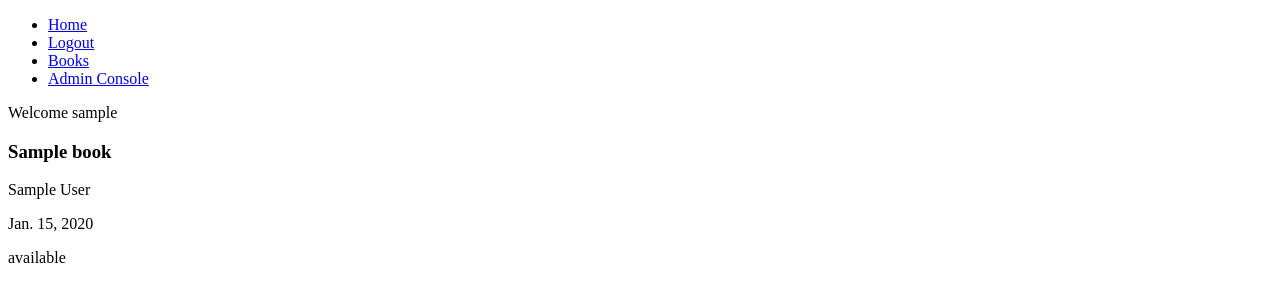
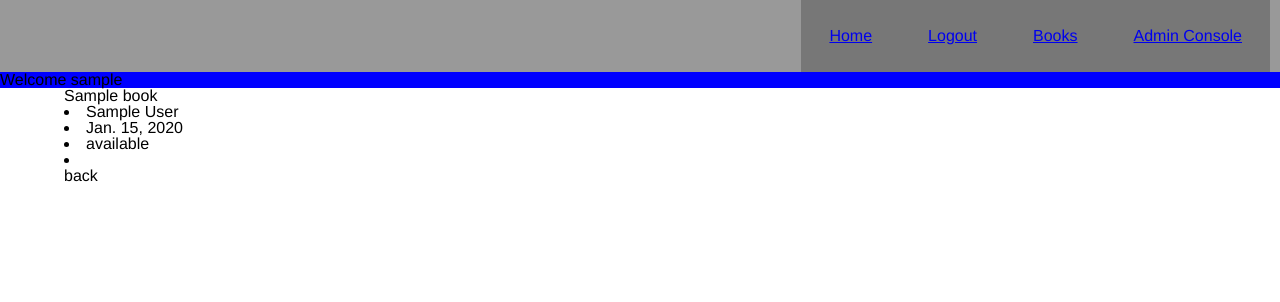
Before and after one commit to michaelsklepowich/django_lender, a Django app: page /books/1 in a window 1280 px wide. Shown: the top 302 px of the page. Run offline with Django 3.2, Linux system fonts and the light colour scheme; a user stored in the database is signed in; tables that the repository leaves empty hold one stand-in row (values such as "Sample post").

Commit message:
stylesheets work. theyre not pretty, but they work

```diff
--- /dev/null
+++ b/django_lender/static/styles/books_detail.css
@@ -0,0 +1,29 @@
+header { font-family: 'Helvetica', 'Arial', sans-serif; background: blue; width: 100%; }
+
+header nav { float: left; width: 100%; background: #999999; }
+
+header nav h1 { font-size: 2em; float: left; padding: 10px; }
+
+header nav ul { margin-right: 10px; float: right; background: #777777; }
+
+header nav li { margin: 20px; float: left; list-style-type: none; }
+
+header nav a { display: block; padding: 8px; }
+
+body { font-family: 'Helvetica', 'Arial', sans-serif; width: 100%; }
+
+main { margin: 0 auto; width: 90%; }
+
+main ul { display: inline-block; width: 80%; }
+
+main ul li { cursor: pointer; padding: 10px; background: #999999; width: 29%; height: 200px; margin: 10px; float: left; list-style-type: none; border-radius: 10px; }
+
+main ul li:hover { background: #666666; color: #dddddd; }
+
+main ul .back_button_li { cursor: pointer; background: none; position: relative; }
+
+main ul .back_button_li:hover { background: #FFFFFF; color: #111111; }
+
+main ul .back_button { cursor: pointer; border-radius: 10px; font-size: 1.5em; position: absolute; bottom: 0; right: 0; padding: 10px; background: #aaaaaa; width: 25%; height: 50px; }
+
+main ul .back_button:hover { background: #666666; color: #dddddd; }
--- a/django_lender/templates/base/base.html
+++ b/django_lender/templates/base/base.html
@@ -1,9 +1,13 @@
+{% load static %}
+
 <!DOCTYPE html>
 <html lang="en">
 <head>
   <meta charset="UTF-8">
   <meta name="viewport" content="width=device-width, initial-scale=1.0">
   <meta http-equiv="X-UA-Compatible" content="ie=edge">
+  <link rel="stylesheet" href="{% static "styles/reset.css" %}">
+  <link rel="stylesheet" href="{% static "styles/base.css" %}">
   <title>Django Lender</title>
 </head>
 <body>
--- a/lender_books/templates/books/books_detail.html
+++ b/lender_books/templates/books/books_detail.html
@@ -1,10 +1,15 @@
 {% extends "base/base.html" %}
+{% load static %}
 
 {% block content %}
+<link rel="stylesheet" href="{% static "styles/books_detail.css" %}">
 <div class="books_detail">
-    <h3>{{ book.title }}</h3>
-    <p>{{ book.author }}</p>
-    <p>{{ book.year }}</p>
-    <p>{{ book.status}}</p>
+    <h1>{{ book.title }}</h1>
+    <li>{{ book.author }}</li>
+    <li>{{ book.year }}</li>
+    <li>{{ book.status}}</li>
+    <li class="back_button_li">
+        <div class="back_button">back</div>
+    </li>
 </div>
 {% endblock %}
--- a/lender_books/templates/books/books_list.html
+++ b/lender_books/templates/books/books_list.html
@@ -1,6 +1,8 @@
 {% extends "base/base.html" %}
+{% load static %}
 
 {% block content %}
+<link rel="stylesheet" href="{% static "styles/books_list.css" %}">
 <div class="books_list">
     {% for info in books %}
     <h3><a href="{% url "books_detail" pk=info.id %}">{{ info.title }}({{ info.status }})</a></h3>
--- /dev/null
+++ b/static/styles/reset.css
@@ -0,0 +1,52 @@
+/* http://meyerweb.com/eric/tools/css/reset/
+   v4.0 | 20180602
+   License: none (public domain)
+*/
+
+html, body, div, span, applet, object, iframe,
+h1, h2, h3, h4, h5, h6, p, blockquote, pre,
+a, abbr, acronym, address, big, cite, code,
+del, dfn, em, img, ins, kbd, q, s, samp,
+small, strike, strong, sub, sup, tt, var,
+b, u, i, center,
+dl, dt, dd, ol, ul, li,
+fieldset, form, label, legend,
+table, caption, tbody, tfoot, thead, tr, th, td,
+article, aside, canvas, details, embed,
+figure, figcaption, footer, header, hgroup,
+main, menu, nav, output, ruby, section, summary,
+time, mark, audio, video {
+	margin: 0;
+	padding: 0;
+	border: 0;
+	font-size: 100%;
+	font: inherit;
+	vertical-align: baseline;
+}
+/* HTML5 display-role reset for older browsers */
+article, aside, details, figcaption, figure,
+footer, header, hgroup, main, menu, nav, section {
+	display: block;
+}
+/* HTML5 hidden-attribute fix for newer browsers */
+*[hidden] {
+    display: none;
+}
+body {
+	line-height: 1;
+}
+ol, ul {
+	list-style: none;
+}
+blockquote, q {
+	quotes: none;
+}
+blockquote:before, blockquote:after,
+q:before, q:after {
+	content: '';
+	content: none;
+}
+table {
+	border-collapse: collapse;
+	border-spacing: 0;
+}
```
Also changed, not shown: django_lender/static/styles/books_list.css (added, +23 -0 lines), static/styles/base.css (added).
